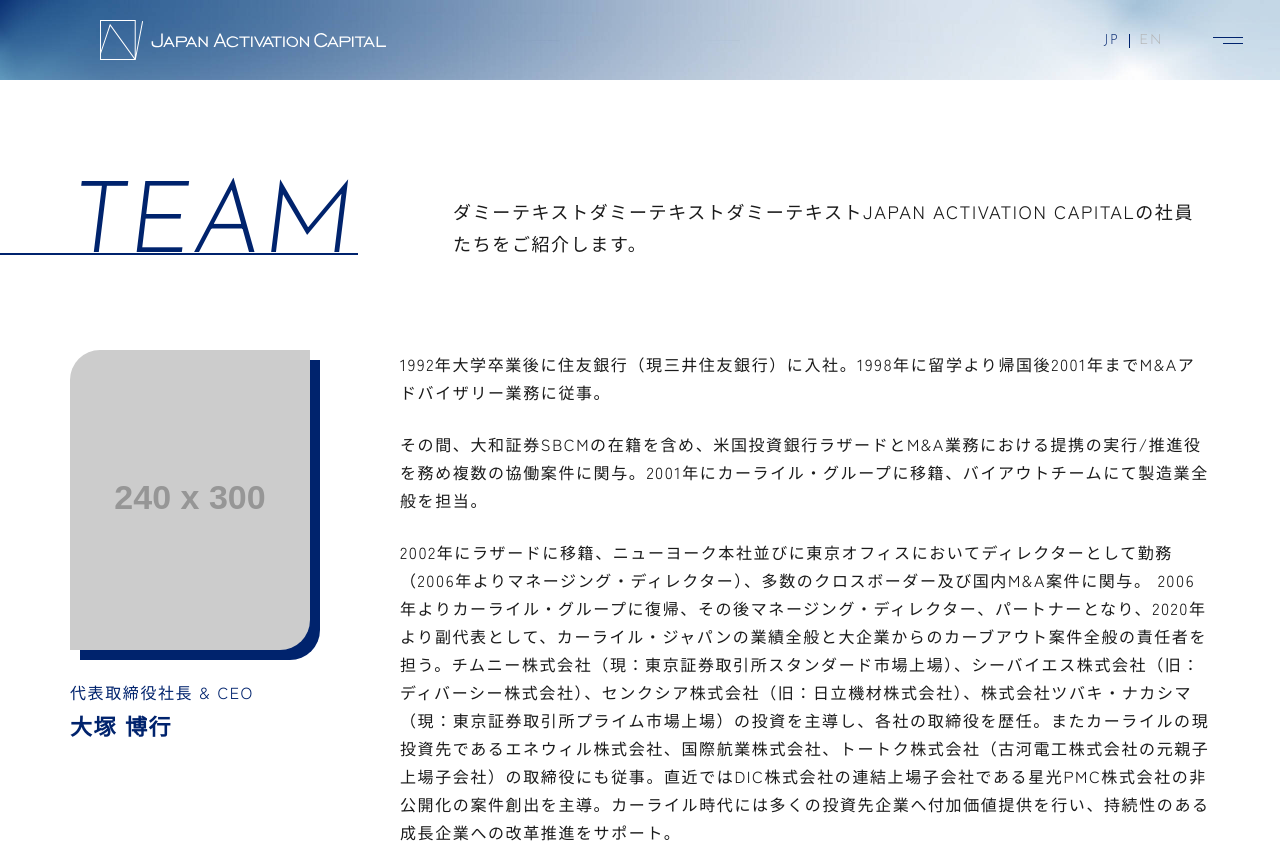
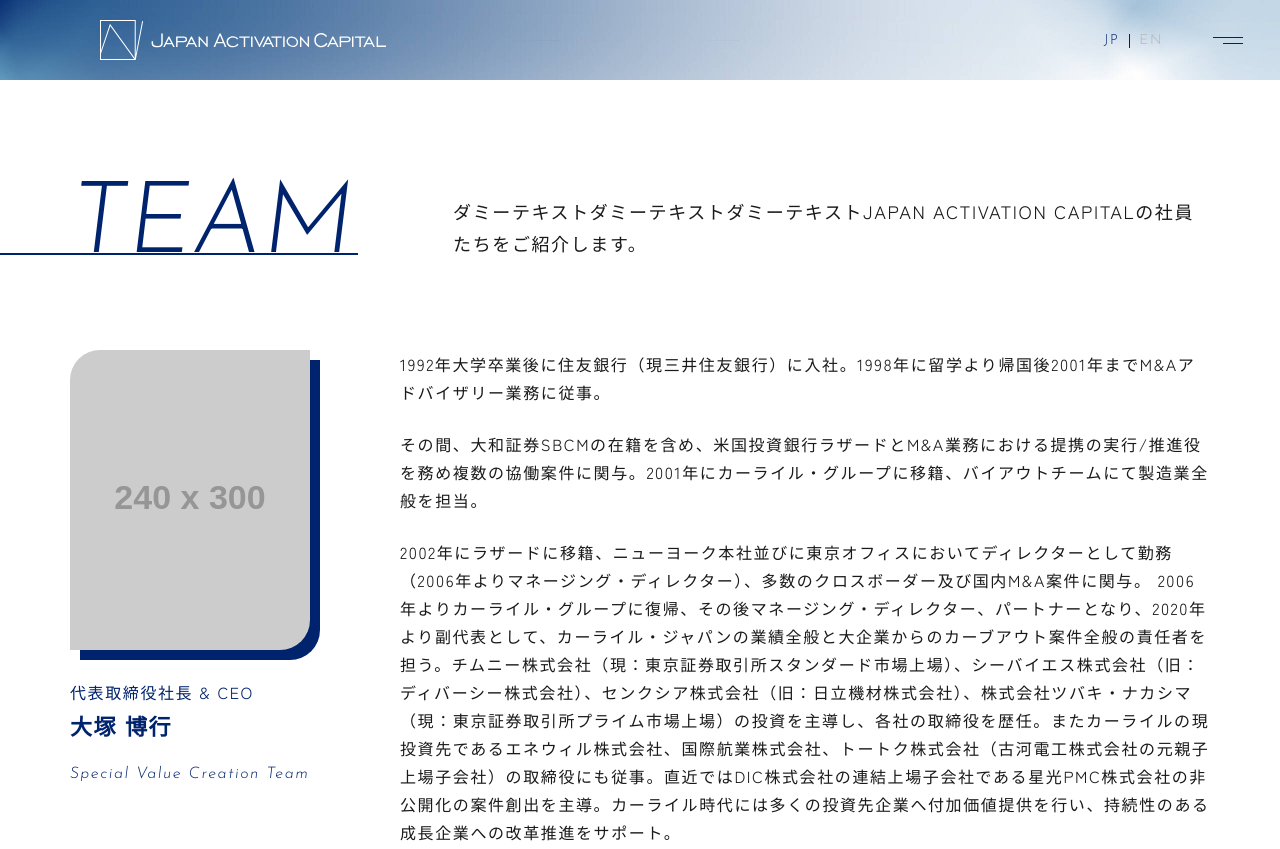
Before and after one commit to masatonishi/jac, a plain HTML site: page team/entry/index.html in a window 1280 px wide. Shown: the top 849 px of the page. Drawn offline with nearby package versions, Linux system fonts and the light colour scheme; placeholder pictures from the web are drawn by us.

Commit message:
メンバー詳細にチーム名を追加

```diff
--- a/sass/component/_c-card-member.scss
+++ b/sass/component/_c-card-member.scss
@@ -13,6 +13,17 @@
   margin-top: 5px;
   font-size: 22px;
   font-weight: 700;
+}
+
+.c-card-member__team {
+  margin-top: 15px;
+  font-family: var(--second-font);
+  font-style: italic;
+  font-weight: 300;
+
+  @include mq(md) {
+    margin-top: 20px;
+  }
 }
 
 .c-card-member__img {
--- a/team/entry/index.html
+++ b/team/entry/index.html
@@ -33,7 +33,7 @@
     href="https://fonts.googleapis.com/css2?family=Josefin+Sans:ital,wght@0,100..700;1,100..700&family=Zen+Kaku+Gothic+New:wght@400;500;700&display=swap"
     rel="stylesheet">
   <!-- css -->
-  <link rel="stylesheet" href="../../css/styles.css?2">
+  <link rel="stylesheet" href="../../css/styles.css?3">
   <!-- JavaScript -->
   <script defer src="https://code.jquery.com/jquery-3.6.0.js"></script>
   <script type="module" src="../../js/script.js"></script>
@@ -141,6 +141,7 @@
               <div class="c-card-member">
                 <p class="c-card-member__role">代表取締役社長 & CEO</p>
                 <h2 class="c-card-member__name">大塚 博行</h2>
+                <p class="c-card-member__team">Special Value Creation Team</p>
                 <figure class="c-card-member__img c-shadow-item">
                   <img src="https://placehold.jp/240x300.png" alt="大塚 博行" width="240" height="300" decoding="async"
                     loading="lazy">
```
Also changed, not shown: css/styles.css.
